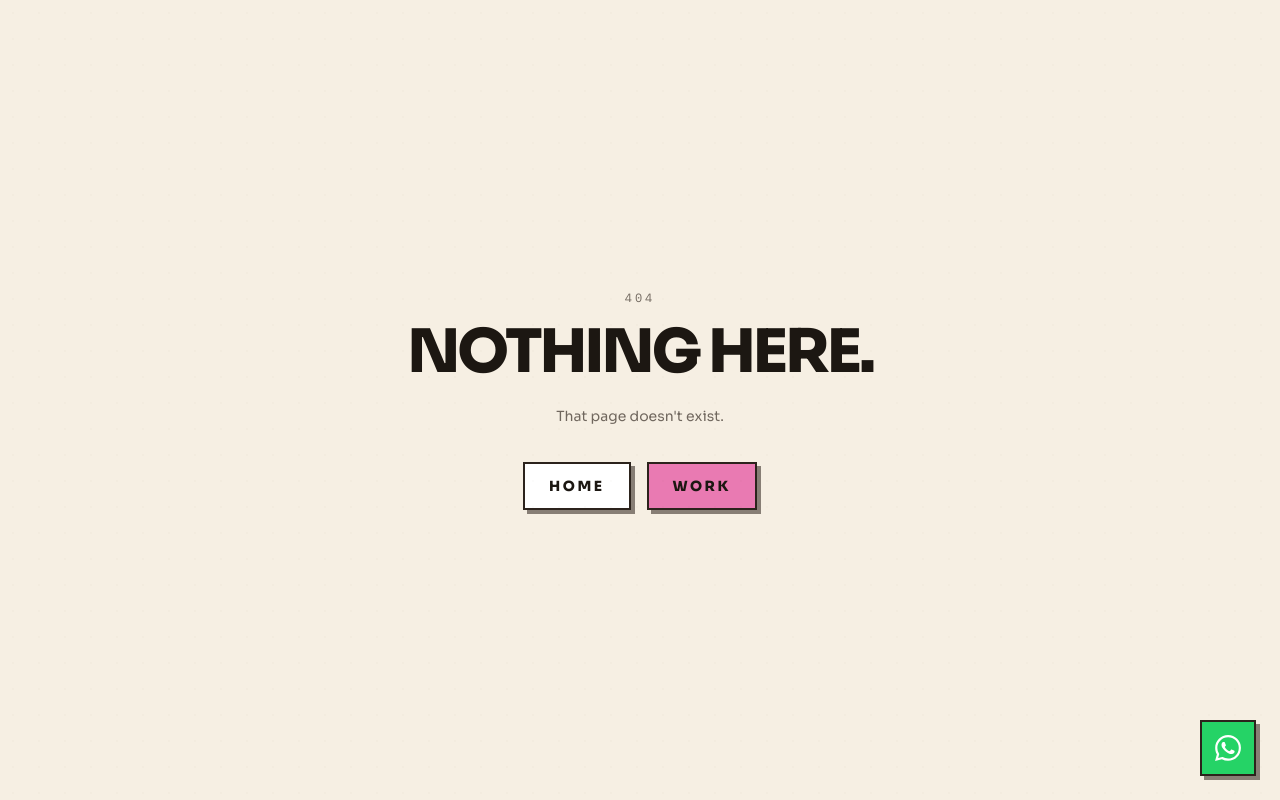
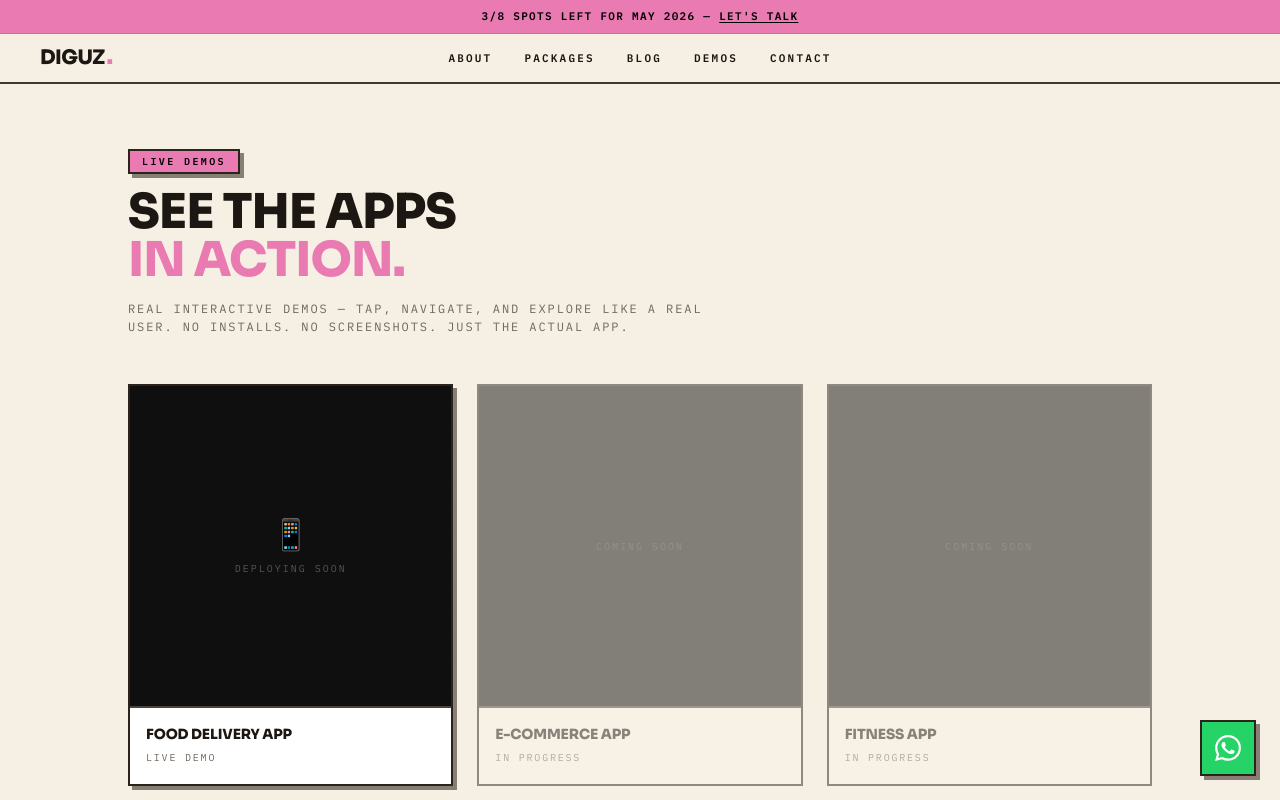
Before and after one commit to Hackrgg/clawsoft, a Next.js app: page /demos in a window 1280 px wide. Before the commit this address had no page. Shown: the top 800 px of the page. Built offline with nearby package versions, Linux system fonts and the light colour scheme.

Commit message:
Add Demos page and nav link

```diff
--- /dev/null
+++ b/src/app/demos/page.tsx
@@ -0,0 +1,100 @@
+"use client";
+
+import { SiteHeader } from "@/components/site-header";
+
+const demos = [
+  {
+    id: "food-delivery",
+    label: "Food Delivery App",
+    tag: "Live Demo",
+    url: null, // will be set once Flutter Web is deployed
+    comingSoon: true,
+  },
+];
+
+export default function DemosPage() {
+  return (
+    <>
+      <SiteHeader />
+      <main className="min-h-screen bg-[var(--color-bg)] px-5 py-16 sm:px-8 lg:px-10">
+        <div className="mx-auto max-w-5xl">
+          {/* Header */}
+          <div className="mb-12">
+            <span className="brutal-border brutal-shadow bg-[var(--color-accent)] px-3 py-1 font-mono text-[10px] font-bold uppercase tracking-[0.24em] text-black">
+              Live Demos
+            </span>
+            <h1 className="mt-4 text-4xl font-black uppercase tracking-[-0.02em] text-[var(--color-text)] sm:text-5xl">
+              See the apps<br />
+              <span className="text-[var(--color-accent)]">in action.</span>
+            </h1>
+            <p className="mt-4 max-w-xl font-mono text-[12px] uppercase tracking-[0.16em] text-[var(--color-muted)]">
+              Real interactive demos — tap, navigate, and explore like a real user.
+              No installs. No screenshots. Just the actual app.
+            </p>
+          </div>
+
+          {/* Demo grid */}
+          <div className="grid gap-6 sm:grid-cols-2 lg:grid-cols-3">
+            {demos.map((demo) => (
+              <div
+                key={demo.id}
+                className="brutal-border brutal-shadow bg-white flex flex-col overflow-hidden"
+              >
+                {/* Phone mockup placeholder */}
+                <div className="relative bg-[#0f0f0f] flex items-center justify-center" style={{ height: "320px" }}>
+                  {demo.comingSoon ? (
+                    <div className="text-center space-y-2">
+                      <p className="text-3xl">📱</p>
+                      <p className="font-mono text-[10px] uppercase tracking-[0.2em] text-[#555]">Deploying soon</p>
+                    </div>
+                  ) : (
+                    <iframe
+                      src={demo.url!}
+                      className="w-full h-full border-0"
+                      title={demo.label}
+                      sandbox="allow-scripts allow-same-origin"
+                    />
+                  )}
+                </div>
+
+                {/* Card footer */}
+                <div className="border-t-2 border-[rgba(44,35,28,0.85)] p-4 flex items-center justify-between">
+                  <div>
+                    <p className="font-black uppercase tracking-[-0.01em] text-[var(--color-text)] text-sm">{demo.label}</p>
+                    <span className="font-mono text-[10px] uppercase tracking-[0.18em] text-[var(--color-muted)]">{demo.tag}</span>
+                  </div>
+                  {!demo.comingSoon && (
+                    <a
+                      href={demo.url!}
+                      target="_blank"
+                      rel="noreferrer"
+                      className="brutal-border brutal-shadow bg-[var(--color-accent)] px-3 py-1.5 font-mono text-[10px] font-bold uppercase tracking-[0.16em] text-black transition hover:translate-x-[2px] hover:translate-y-[2px] hover:shadow-none"
+                    >
+                      Open ↗
+                    </a>
+                  )}
+                </div>
+              </div>
+            ))}
+
+            {/* Placeholder cards */}
+            {["E-commerce App", "Fitness App", "Dashboard App"].map((name) => (
+              <div
+                key={name}
+                className="brutal-border bg-[rgba(255,250,241,0.5)] flex flex-col overflow-hidden opacity-50"
+              >
+                <div className="flex items-center justify-center bg-[#0f0f0f]" style={{ height: "320px" }}>
+                  <p className="font-mono text-[10px] uppercase tracking-[0.2em] text-[#333]">Coming Soon</p>
+                </div>
+                <div className="border-t-2 border-[rgba(44,35,28,0.85)] p-4">
+                  <p className="font-black uppercase tracking-[-0.01em] text-[var(--color-text)] text-sm">{name}</p>
+                  <span className="font-mono text-[10px] uppercase tracking-[0.18em] text-[var(--color-muted)]">In Progress</span>
+                </div>
+              </div>
+            ))}
+          </div>
+        </div>
+      </main>
+    </>
+  );
+}
--- a/src/components/site-header.tsx
+++ b/src/components/site-header.tsx
@@ -7,6 +7,7 @@ const navItems = [
   { href: "/#about", label: "About" },
   { href: "/packages", label: "Packages" },
   { href: "/blog", label: "Blog" },
+  { href: "/demos", label: "Demos" },
   { href: WA_URL, label: "Contact" },
 ];
 
```
